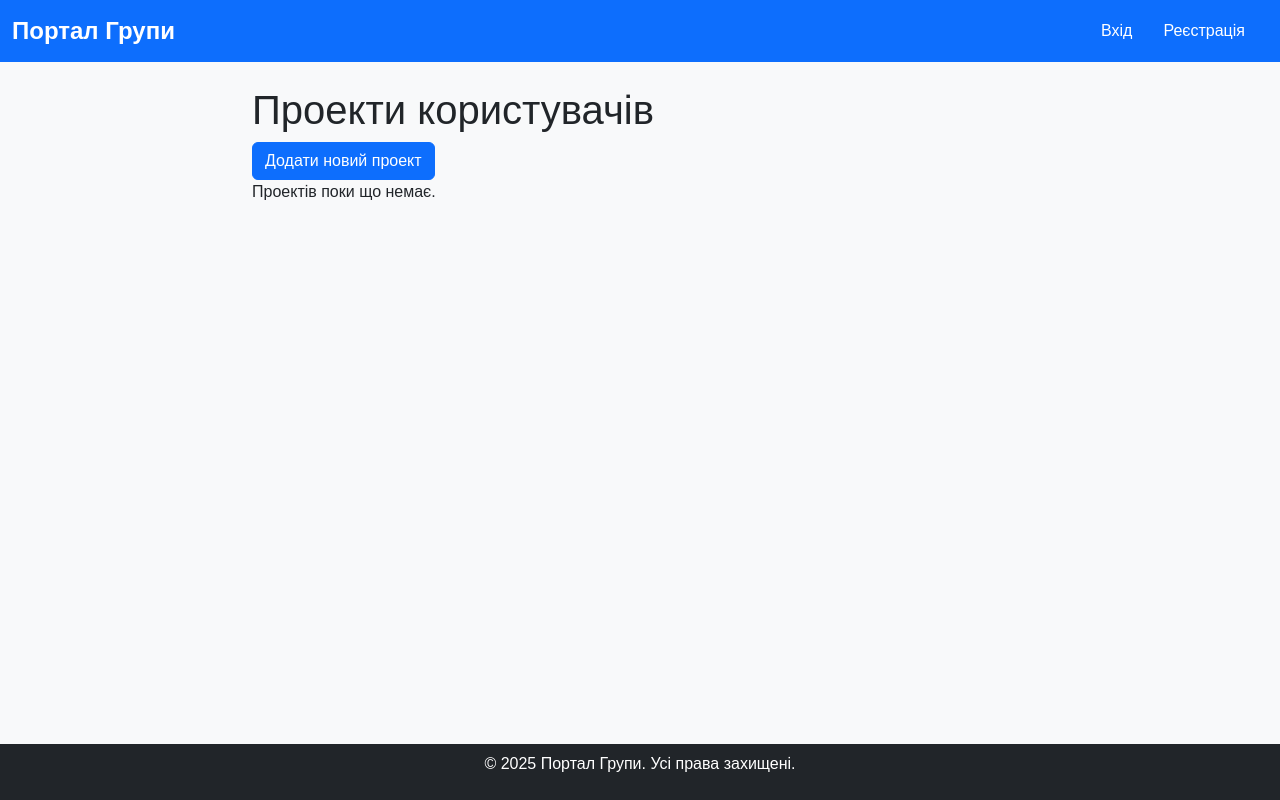
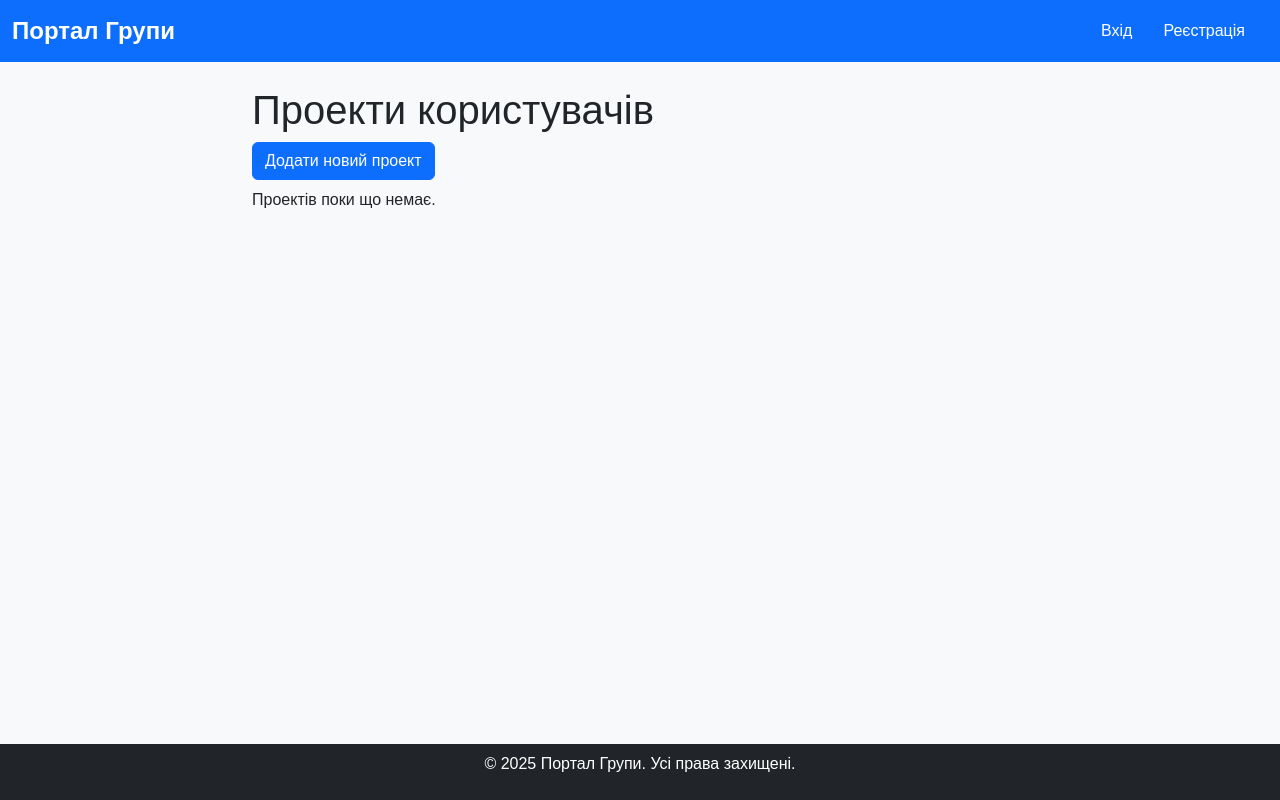
Before and after one commit to SofiaaMohyla/python_advance_group_project_2025, a Django app: template templates/portfolio/project_list.html in a window 1280 px wide. Run offline with Django 3.2, Linux system fonts and the light colour scheme; the template is opened without the code that fills it, so the values that code supplies are empty.

Commit message:
done my work

```diff
--- a/templates/base.html
+++ b/templates/base.html
@@ -1,5 +1,6 @@
 <!DOCTYPE html>
 <html lang="en">
+
 <head>
     <meta charset="UTF-8">
     <meta name="viewport" content="width=device-width, initial-scale=1.0">
@@ -7,17 +8,32 @@
     <!-- Bootstrap CSS -->
     <link href="https://cdn.jsdelivr.net/npm/bootstrap@5.3.0/dist/css/bootstrap.min.css" rel="stylesheet">
     <!-- Custom CSS -->
+    <style>
+        body {
+            min-height: 100vh;
+            display: flex;
+            flex-direction: column;
+        }
+
+        .container {
+            flex: 1;
+            margin-bottom: 60px;
+            /* щоб був відступ перед футером */
+        }
+    </style>
     {% load static %}
     {% load custom_filters %}
     <link href="{% static 'css/style.css' %}" rel="stylesheet">
-    <link href="https://cdnjs.cloudflare.com/ajax/libs/lightbox2/2.11.3/css/lightbox.min.css" rel="stylesheet"/>
+    <link href="https://cdnjs.cloudflare.com/ajax/libs/lightbox2/2.11.3/css/lightbox.min.css" rel="stylesheet" />
 </head>
+
 <body>
     <!-- Navbar -->
     <nav class="navbar navbar-expand-lg navbar-dark bg-primary">
         <div class="container-fluid">
             <a class="navbar-brand" href="/">Портал Групи</a>
-            <button class="navbar-toggler" type="button" data-bs-toggle="collapse" data-bs-target="#navbarNav" aria-controls="navbarNav" aria-expanded="false" aria-label="Toggle navigation">
+            <button class="navbar-toggler" type="button" data-bs-toggle="collapse" data-bs-target="#navbarNav"
+                aria-controls="navbarNav" aria-expanded="false" aria-label="Toggle navigation">
                 <span class="navbar-toggler-icon"></span>
             </button>
             <div class="collapse navbar-collapse" id="navbarNav">
@@ -28,7 +44,8 @@
                     </li>
                     <form method="post" action="{% url 'logout' %}" class="d-inline">
                         {% csrf_token %}
-                            <button type="submit" class="btn btn-link nav-link" style="text-decoration: none;">Вийти</button>
+                        <button type="submit" class="btn btn-link nav-link"
+                            style="text-decoration: none;">Вийти</button>
                     </form>
                     {% else %}
                     <li class="nav-item">
@@ -51,7 +68,7 @@
     </div>
 
     <!-- Footer -->
-    <footer class="bg-dark text-white text-center py-2 mt-3 fixed-bottom">
+    <footer class="bg-dark text-white text-center py-2 mt-3">
         <p>&copy; 2025 Портал Групи. Усі права захищені.</p>
     </footer>
 
@@ -60,4 +77,5 @@
     <script src="https://cdnjs.cloudflare.com/ajax/libs/lightbox2/2.11.3/js/lightbox.min.js"></script>
 
 </body>
+
 </html>
--- a/templates/portfolio/project_list.html
+++ b/templates/portfolio/project_list.html
@@ -1,7 +1,7 @@
 {% extends "base.html" %}
 {% block content %}
 <h1>Проекти користувачів</h1>
-<a href="{% url 'project-create' %}" class="btn btn-primary">Додати новий проект</a>
+<a href="{% url 'project-create' %}" class="btn btn-primary mb-2">Додати новий проект</a>
 
 <div class="projects row">
     {% for project in projects %}
```
Also changed, not shown: portfolio/forms.py (+4 -4 lines), portfolio/views.py (+14 -4 lines), media/projects_files/20240113225716_1.jpg (added), media/projects_files/g.jpg (added), media/projects_files/g_HvjIm2v.jpg (added), media/projects_files/g_f76jB04.jpg (added), media/projects_files/g_kDajoRp.jpg (added), media/projects_files/g_puzVkMe.jpg (added), media/projects_files/g_wRzgHiH.jpg (added), media/projects_image/g.jpg (added), media/projects_image/photo_2024-09-28_18-41-57.jpg (added). Lines whose indentation alone changed are shown as unchanged.
